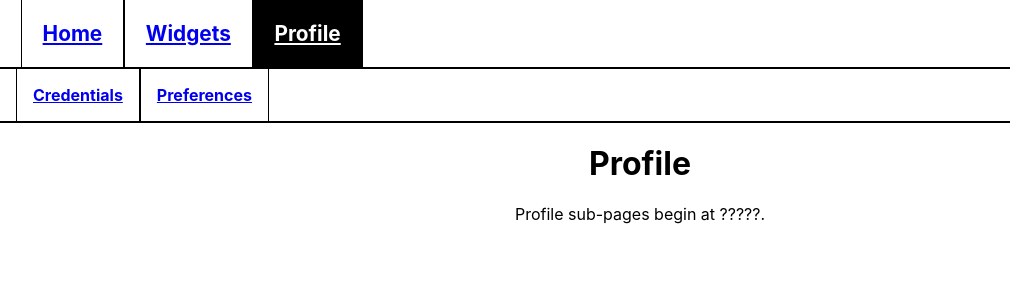
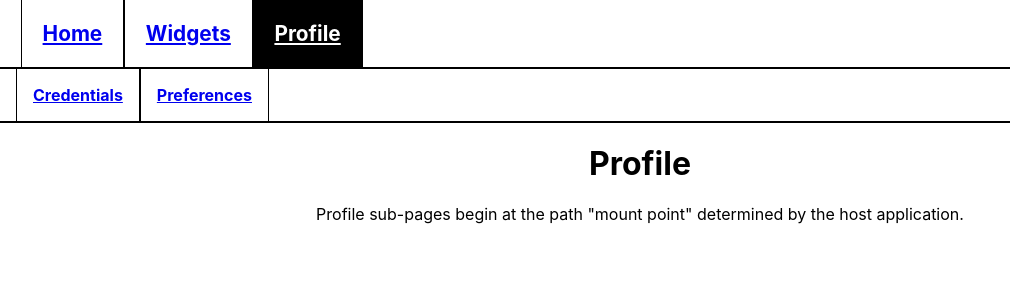
Before and after one commit to EdVinyard/ReactRouterExperiment, a React (Create React App) app: page /profile in a window 1280 px wide. Shown: the top 300 px of the page, without its empty margins (0-1010 px from the left). Built offline with nearby package versions, Linux system fonts and the light colour scheme.

Commit message:
comments

```diff
--- a/src/Profile.js
+++ b/src/Profile.js
@@ -8,7 +8,8 @@ import { NavLink, Route, Routes } from 'react-router-dom';
 export function Profile() {
     // In React Router v6, all the links and routes are *relative*
     // to the current location, so we can eliminate some of the
-    // bookkeeping we had in here before.
+    // bookkeeping we had in here before.  To emphasize this, I
+    // removed the hook entirely.
     return (
         <div>
             <nav>
@@ -17,7 +18,8 @@ export function Profile() {
             </nav>
             <h1>Profile</h1>
             <p>
-                Profile sub-pages begin at ?????.
+                Profile sub-pages begin at the path "mount point"
+                determined by the host application.
             </p>
             <Routes>
                 <Route path="credentials" element={<Credentials />} />
```
